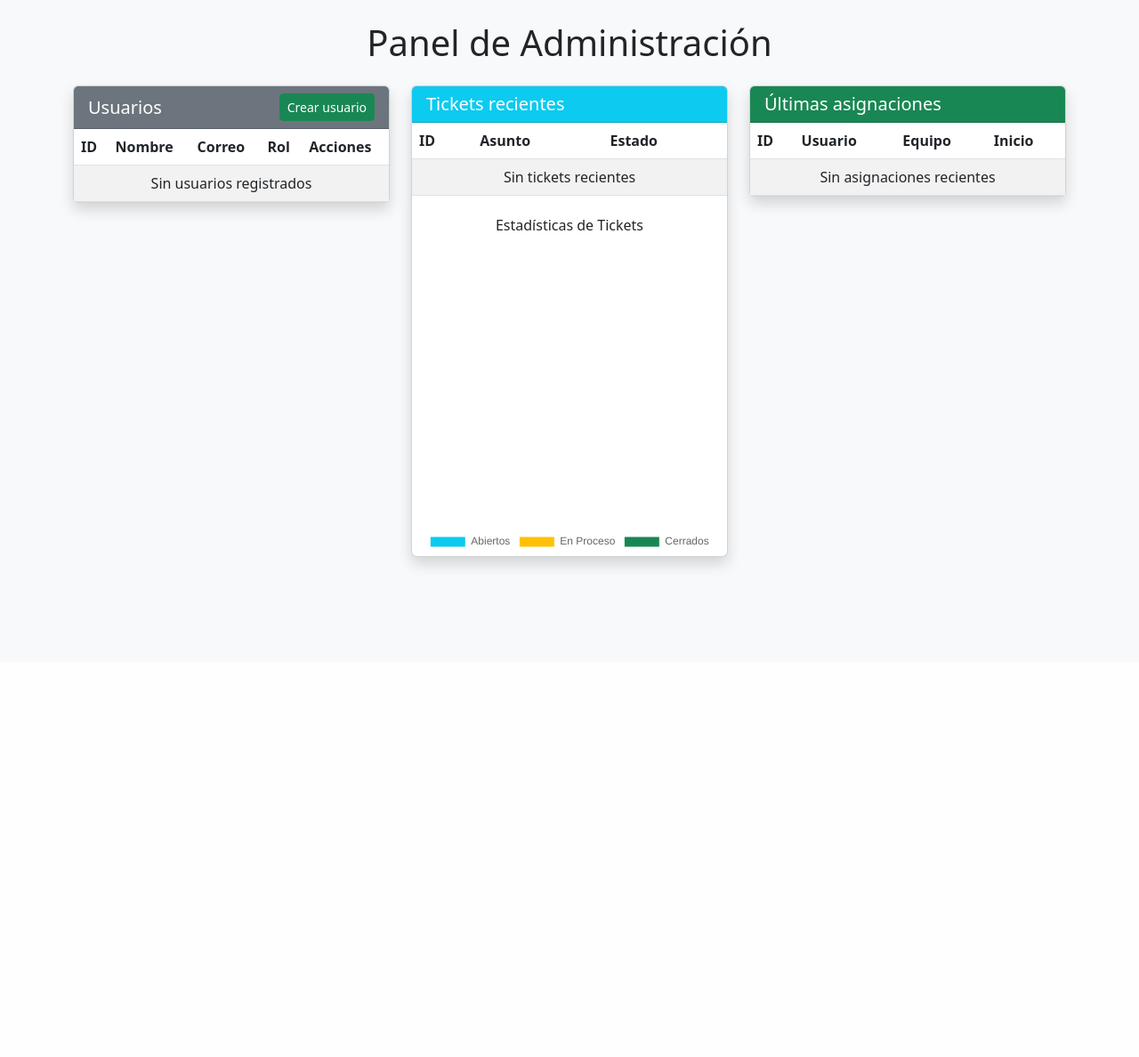
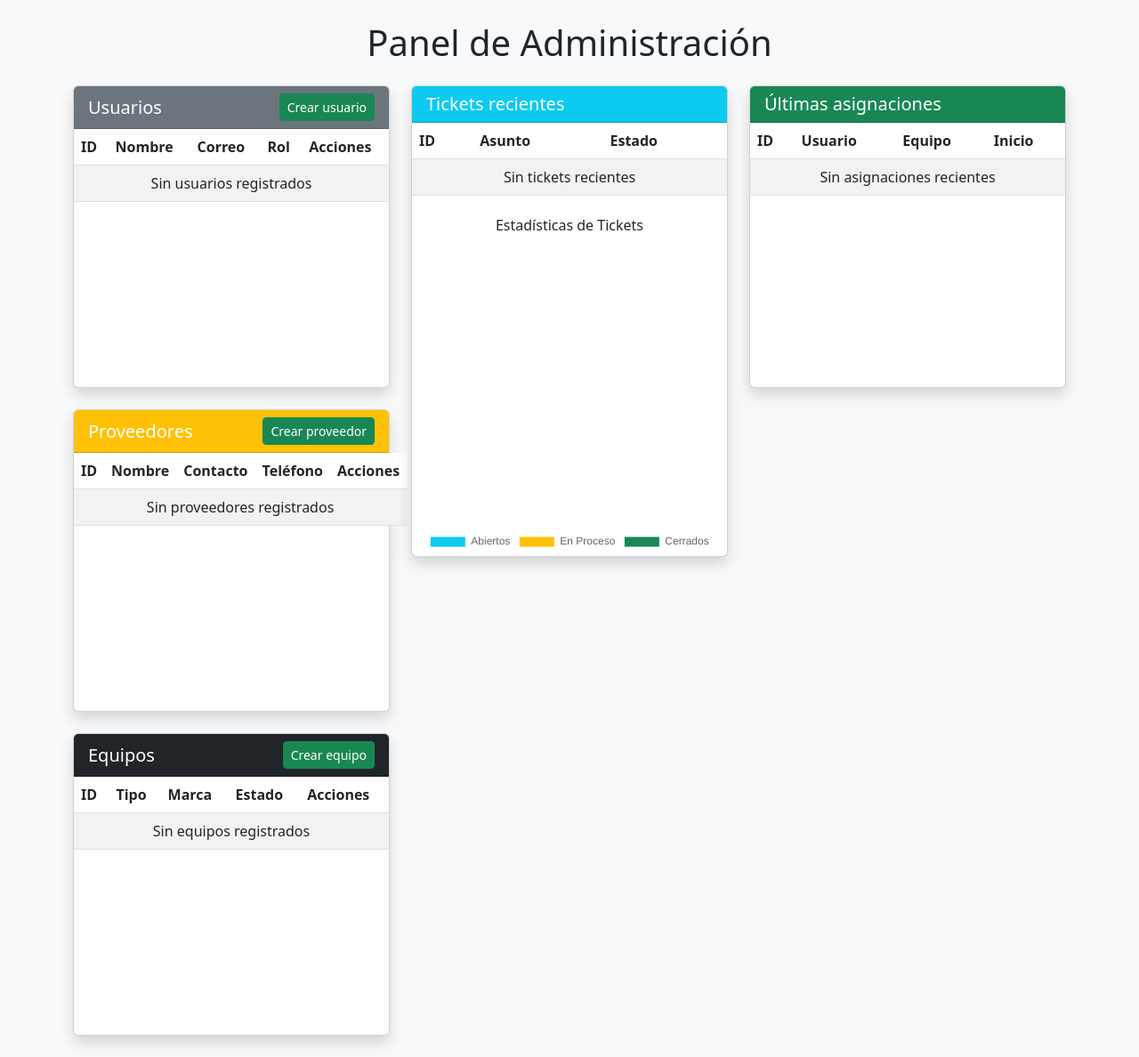
Before and after one commit to vrca26/SGIT, a FastAPI app: template templates/dashboard_admin.html in a window 1280 px wide. Shown: the part 56-1244 px from the top of the page at 89% size. Before the commit the page ends 697 px from the top, so only its background shows below. Run offline with FastAPI, Linux system fonts and the light colour scheme; the template is opened without the code that fills it, so the values that code supplies are empty.

Commit message:
Add CRUD operations for Proveedor model and enhance admin dashboard with forms

```diff
--- a/templates/dashboard_admin.html
+++ b/templates/dashboard_admin.html
@@ -5,6 +5,18 @@
     <title>SGIT - Dashboard Admin</title>
     <link href="https://cdn.jsdelivr.net/npm/bootstrap@5.3.0/dist/css/bootstrap.min.css" rel="stylesheet">
     <script src="https://cdn.jsdelivr.net/npm/chart.js"></script>
+    <style>
+        /* Opcional: ajusta altura de tarjetas para visual uniforme */
+        .card.shadow {
+            min-height: 340px;
+        }
+        @media (max-width: 991.98px) {
+            .col-lg-6, .col-lg-4 {
+                flex: 0 0 100%;
+                max-width: 100%;
+            }
+        }
+    </style>
 </head>
 <body class="bg-light">
     <nav class="navbar navbar-expand-lg navbar-dark bg-primary">
@@ -23,8 +35,11 @@
     <div class="container my-4">
         <h1 class="mb-4 text-center">Panel de Administración</h1>
         <div class="row g-4">
+            <!-- Columna izquierda: Gestión -->
+            <div class="col-lg-4">
+                <div class="row g-4">
                     <!-- Panel Usuarios -->
-            <div class="col-lg-4">
+                    <div class="col-12">
                         <div class="card shadow">
                             <div class="card-header bg-secondary text-white d-flex justify-content-between align-items-center">
                                 <h5 class="mb-0">Usuarios</h5>
@@ -85,10 +100,85 @@
                             </div>
                         </div>
                     </div>
-
-            <!-- Panel Tickets -->
+                    <!-- Panel Proveedores -->
+                    <div class="col-12">
+                        <div class="card shadow">
+                            <div class="card-header bg-warning text-white d-flex justify-content-between align-items-center">
+                                <h5 class="mb-0">Proveedores</h5>
+                                <a href="/proveedores/create" class="btn btn-success btn-sm">Crear proveedor</a>
+                            </div>
+                            <div class="card-body p-0">
+                                <table class="table table-striped mb-0 align-middle">
+                                    <thead>
+                                        <tr>
+                                            <th>ID</th><th>Nombre</th><th>Contacto</th><th>Teléfono</th><th>Acciones</th>
+                                        </tr>
+                                    </thead>
+                                    <tbody>
+                                        {% for p in proveedores %}
+                                        <tr style="cursor:pointer" onclick="window.location='/proveedores/edit/{{p.id_proveedor}}'">
+                                            <td>{{ p.id_proveedor }}</td>
+                                            <td>{{ p.nombre }}</td>
+                                            <td>{{ p.contacto or '' }}</td>
+                                            <td>{{ p.telefono or '' }}</td>
+                                            <td>
+                                                <button type="button" class="btn btn-danger btn-sm" data-bs-toggle="modal" data-bs-target="#deleteProveedor{{p.id_proveedor}}" onclick="event.stopPropagation();">Eliminar</button>
+                                                <!-- Modal delete igual que usuarios... -->
+                                            </td>
+                                        </tr>
+                                        {% endfor %}
+                                        {% if proveedores|length == 0 %}
+                                        <tr>
+                                            <td colspan="5" class="text-center">Sin proveedores registrados</td>
+                                        </tr>
+                                        {% endif %}
+                                    </tbody>
+                                </table>
+                            </div>
+                        </div>
+                    </div>
+                    <!-- Panel Equipos -->
+                    <div class="col-12">
+                        <div class="card shadow">
+                            <div class="card-header bg-dark text-white d-flex justify-content-between align-items-center">
+                                <h5 class="mb-0">Equipos</h5>
+                                <a href="/equipos/create" class="btn btn-success btn-sm">Crear equipo</a>
+                            </div>
+                            <div class="card-body p-0">
+                                <table class="table table-striped mb-0 align-middle">
+                                    <thead>
+                                        <tr>
+                                            <th>ID</th><th>Tipo</th><th>Marca</th><th>Estado</th><th>Acciones</th>
+                                        </tr>
+                                    </thead>
+                                    <tbody>
+                                        {% for e in equipos %}
+                                        <tr style="cursor:pointer" onclick="window.location='/equipos/edit/{{e.id_equipo}}'">
+                                            <td>{{ e.id_equipo }}</td>
+                                            <td>{{ e.tipo }}</td>
+                                            <td>{{ e.marca }}</td>
+                                            <td>{{ e.estado }}</td>
+                                            <td>
+                                                <button type="button" class="btn btn-danger btn-sm" data-bs-toggle="modal" data-bs-target="#deleteEquipo{{e.id_equipo}}" onclick="event.stopPropagation();">Eliminar</button>
+                                                <!-- Modal delete igual que usuarios... -->
+                                            </td>
+                                        </tr>
+                                        {% endfor %}
+                                        {% if equipos|length == 0 %}
+                                        <tr>
+                                            <td colspan="5" class="text-center">Sin equipos registrados</td>
+                                        </tr>
+                                        {% endif %}
+                                    </tbody>
+                                </table>
+                            </div>
+                        </div>
+                    </div>
+                </div>
+            </div>
+            <!-- Columna derecha: Estadísticas -->
             <div class="col-lg-4">
-                <div class="card shadow">
+                <div class="card shadow mb-4">
                     <div class="card-header bg-info text-white">
                         <h5 class="mb-0">Tickets recientes</h5>
                     </div>
@@ -116,7 +206,6 @@
                                 {% endif %}
                             </tbody>
                         </table>
-                        <!-- Row para estadísticas de tickets -->
                         <div class="mt-4">
                             <h6 class="text-center">Estadísticas de Tickets</h6>
                             <canvas id="ticketChart" width="300" height="200"></canvas>
@@ -124,7 +213,6 @@
                     </div>
                 </div>
             </div>
-
             <!-- Panel Asignaciones -->
             <div class="col-lg-4">
                 <div class="card shadow">
@@ -190,5 +278,6 @@
             }
         });
     </script>
+    <script src="https://cdn.jsdelivr.net/npm/bootstrap@5.3.0/dist/js/bootstrap.bundle.min.js"></script>
 </body>
 </html>
```
Also changed, not shown: models/proveedor.py (+32 -2 lines), templates/equipo_form.html (added, +68 -0 lines), templates/proveedor_form.html (added, +38 -0 lines). Lines whose indentation alone changed are shown as unchanged.
